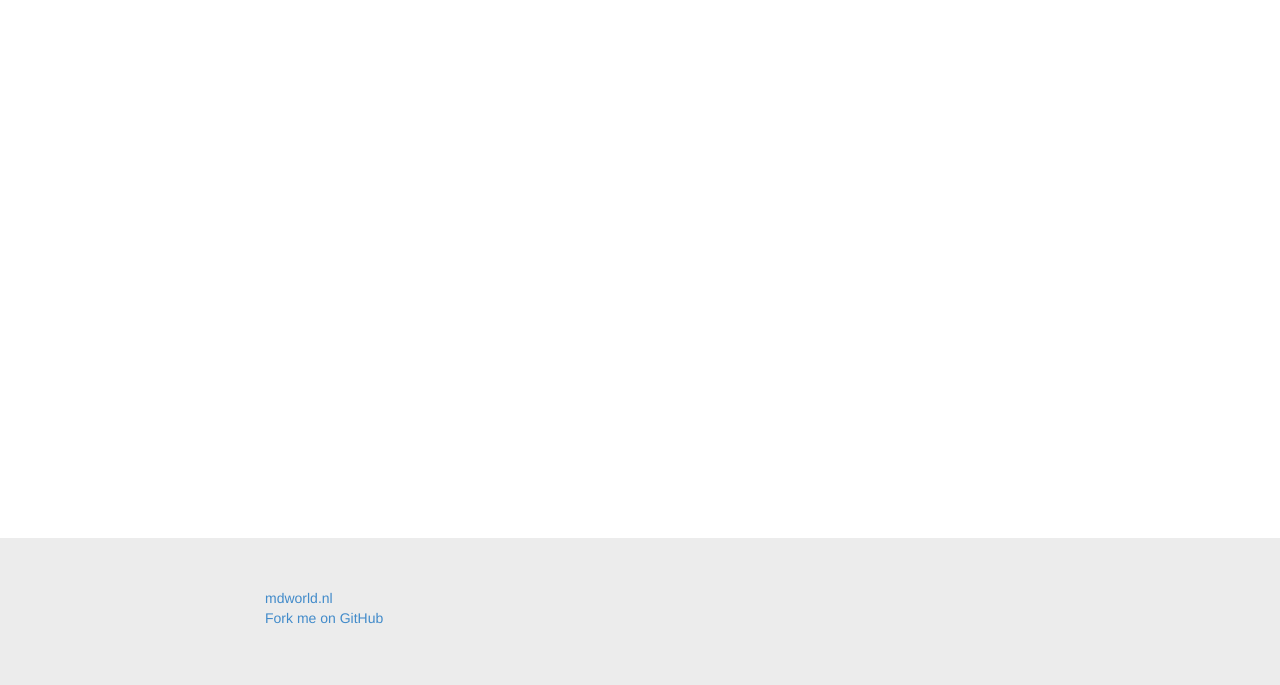
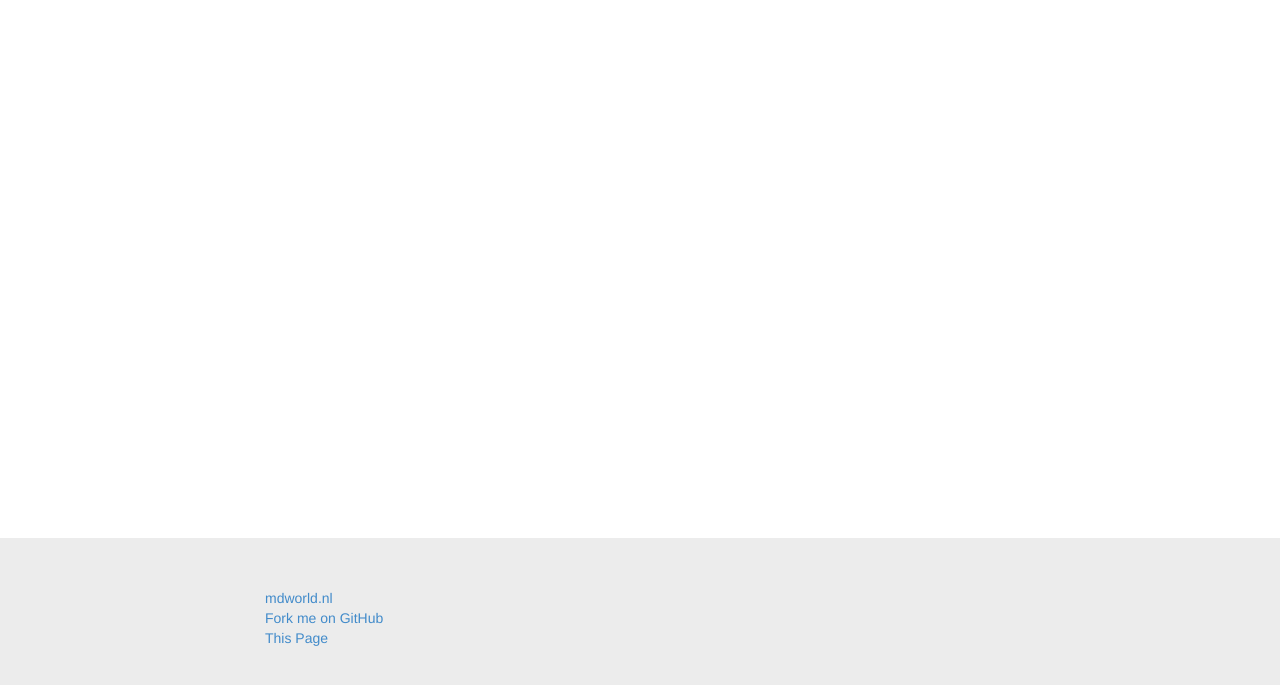
Before and after one commit to mdvanes/mdworld-stox, a website: page index.html in a window 1280 px wide. Shown: the part 181-866 px from the top of the page. Drawn offline with Linux system fonts and the light colour scheme.

Commit message:
added links

```diff
--- a/index.html
+++ b/index.html
@@ -45,6 +45,8 @@
                             <a href="http://mdworld.nl">mdworld.nl</a>
                             <br/>
                             <a href="https://github.com/mdvanes/mdworld-stox">Fork me on GitHub</a>
+                            <br/>
+                            <a href="http://mdworld-stox.herokuapp.com">This Page</a>
                         </p>
                     </div>
                 </div>
```
